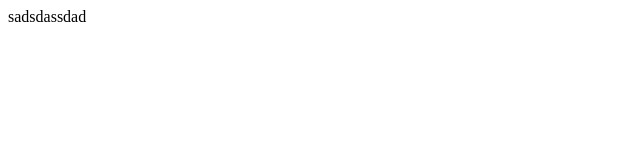
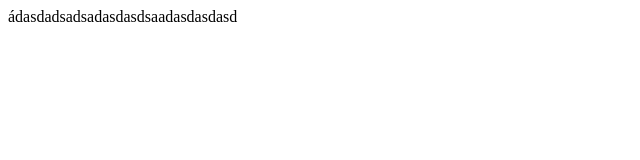
Before and after one commit to thang2272001/test2, a plain HTML site: page index.html in a window 1280 px wide. Shown: the whole page, without its empty margins (0-640 px from the left). Drawn offline with Linux system fonts and the light colour scheme.

Commit message:
Update index.html

```diff
--- a/index.html
+++ b/index.html
@@ -7,6 +7,6 @@
     <title>Document</title>
 </head>
 <body>
-    sadsdassdad
+    ádasdadsadsadasdasdsaadasdasdasd
 </body>
 </html>
```
